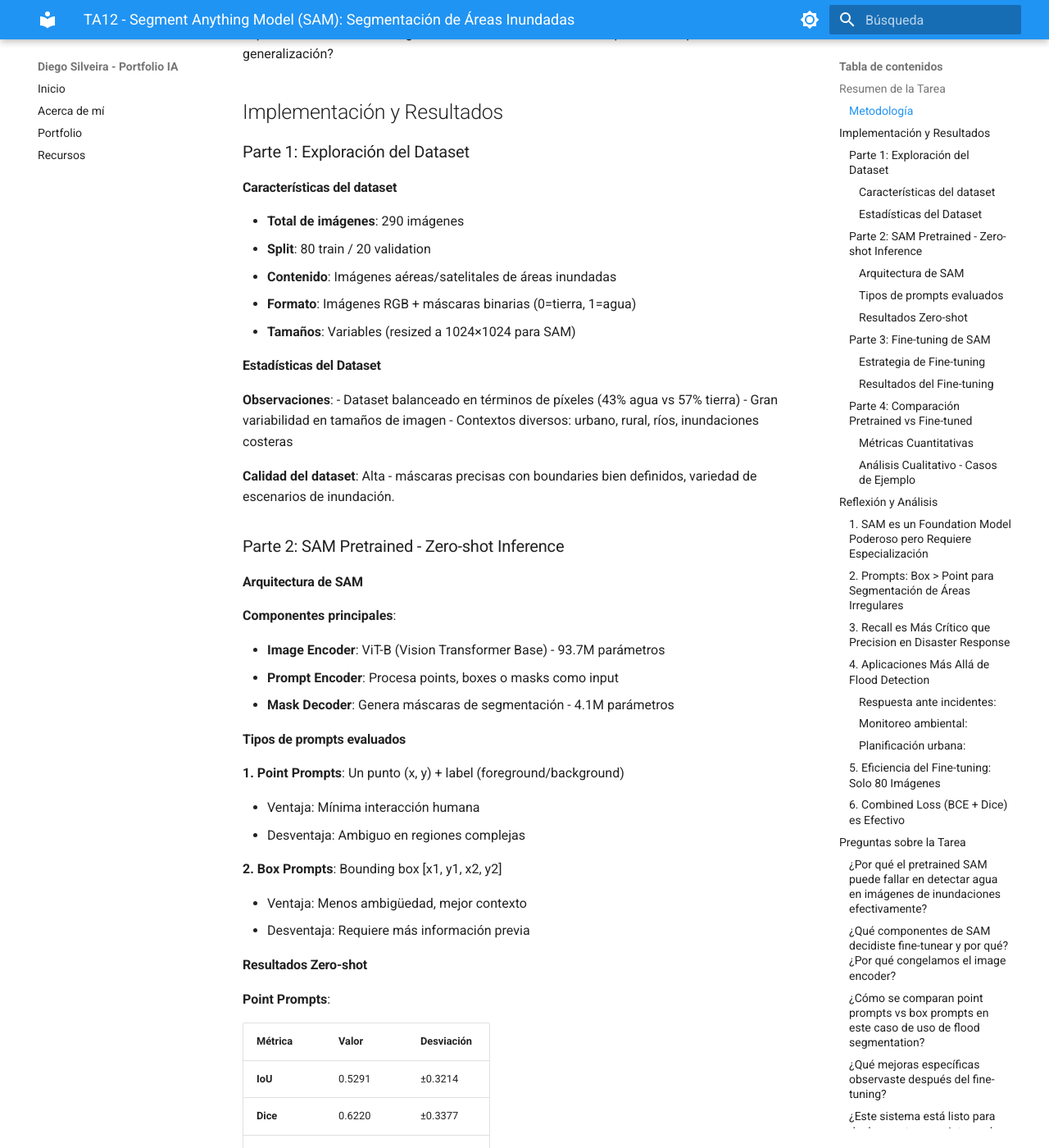
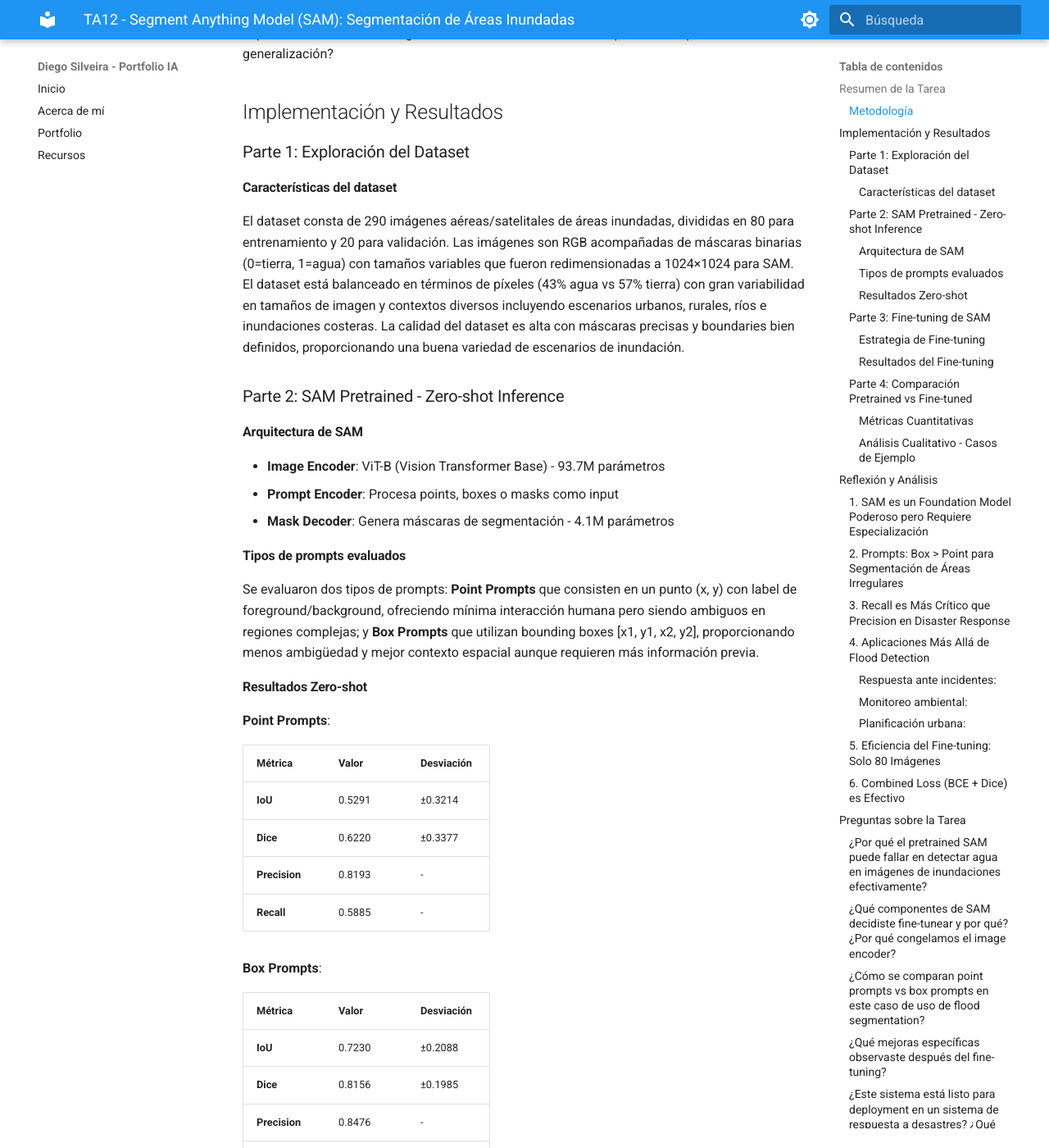
Before and after one commit to diesilveira/portfolio-ia, an MkDocs documentation site: the page built from docs/portfolio/12-sam-flood-segmentation.md, in a window 1280 px wide and 1400 px high, scrolled down 593 px. Shown: the whole window at 82% size. Built offline with MkDocs 1.6.1 and Material for MkDocs 9.7.7, drawn with Linux system fonts in a browser that asks for light colours; some of the changed text lies outside the part shown.

Commit message:
minor fix

```diff
--- a/docs/portfolio/12-sam-flood-segmentation.md
+++ b/docs/portfolio/12-sam-flood-segmentation.md
@@ -19,26 +19,11 @@
 
 #### Características del dataset
 
-- **Total de imágenes**: 290 imágenes
-- **Split**: 80 train / 20 validation
-- **Contenido**: Imágenes aéreas/satelitales de áreas inundadas
-- **Formato**: Imágenes RGB + máscaras binarias (0=tierra, 1=agua)
-- **Tamaños**: Variables (resized a 1024×1024 para SAM)
-
-#### Estadísticas del Dataset
-
-**Observaciones**:
-- Dataset balanceado en términos de píxeles (43% agua vs 57% tierra)
-- Gran variabilidad en tamaños de imagen
-- Contextos diversos: urbano, rural, ríos, inundaciones costeras
-
-**Calidad del dataset**: Alta - máscaras precisas con boundaries bien definidos, variedad de escenarios de inundación.
+El dataset consta de 290 imágenes aéreas/satelitales de áreas inundadas, divididas en 80 para entrenamiento y 20 para validación. Las imágenes son RGB acompañadas de máscaras binarias (0=tierra, 1=agua) con tamaños variables que fueron redimensionadas a 1024×1024 para SAM. El dataset está balanceado en términos de píxeles (43% agua vs 57% tierra) con gran variabilidad en tamaños de imagen y contextos diversos incluyendo escenarios urbanos, rurales, ríos e inundaciones costeras. La calidad del dataset es alta con máscaras precisas y boundaries bien definidos, proporcionando una buena variedad de escenarios de inundación.
 
 ### Parte 2: SAM Pretrained - Zero-shot Inference
 
 #### Arquitectura de SAM
-
-**Componentes principales**:
 
 - **Image Encoder**: ViT-B (Vision Transformer Base) - 93.7M parámetros
 - **Prompt Encoder**: Procesa points, boxes o masks como input
@@ -46,15 +31,7 @@
 
 #### Tipos de prompts evaluados
 
-**1. Point Prompts**: Un punto (x, y) + label (foreground/background)
-
-- Ventaja: Mínima interacción humana
-- Desventaja: Ambiguo en regiones complejas
-
-**2. Box Prompts**: Bounding box [x1, y1, x2, y2]
-
-- Ventaja: Menos ambigüedad, mejor contexto
-- Desventaja: Requiere más información previa
+Se evaluaron dos tipos de prompts: **Point Prompts** que consisten en un punto (x, y) con label de foreground/background, ofreciendo mínima interacción humana pero siendo ambiguos en regiones complejas; y **Box Prompts** que utilizan bounding boxes [x1, y1, x2, y2], proporcionando menos ambigüedad y mejor contexto espacial aunque requieren más información previa.
 
 #### Resultados Zero-shot
 
@@ -77,25 +54,14 @@
 | **Recall** | 0.8106 | - |
 
 **Análisis de resultados**:
-El modelo pretrained falla en áreas que no se distingue bien el agua, la confunde  con superficies oscuras como asfalto o sombras.No captura bien inundaciones irregulares
+
+El modelo pretrained falla en áreas que no se distingue bien el agua, la confunde con superficies oscuras como asfalto o sombras. No captura bien inundaciones irregulares.
 
 ### Parte 3: Fine-tuning de SAM
 
 #### Estrategia de Fine-tuning
 
-**Parámetros congelados**:
-- Image Encoder (93.7M params): mantiene features generales
-- Prompt Encoder: mantiene capacidad de procesar prompts
-
-**Parámetros entrenables**:
-- Mask Decoder (4.1M params): se especializa en detectar agua
-
-
-**Justificación del approach**:
-- Entrenar pocos parámetros es mas eficiente y evita overfitting
-- Image encoder congelado preserva la capacidad de generalización
-
-usamos data augmentation de tipo HorizontalFlip, VerticalFlip, Rotate y RandomBrightnessContrast para generar mas imagenes (giradas, y con distinto brillo)
+La estrategia consistió en congelar el Image Encoder (93.7M parámetros) y el Prompt Encoder para mantener las features generales y la capacidad de procesar prompts, mientras que solo se entrenó el Mask Decoder (4.1M parámetros) para especializarse en detectar agua. Este approach es más eficiente ya que entrenar solo el 4.3% de los parámetros evita overfitting y preserva la capacidad de generalización del modelo. Además, se aplicó data augmentation mediante HorizontalFlip, VerticalFlip, Rotate y RandomBrightnessContrast para generar más variabilidad en las imágenes de entrenamiento con diferentes orientaciones y niveles de brillo.
 
 #### Resultados del Fine-tuning
 
@@ -145,12 +111,8 @@
 
 ### 1. SAM es un Foundation Model Poderoso pero Requiere Especialización
 
-SAM preentrenado en SA-1B tiene capacidad de segmentación general impresionante, pero para dominios específicos como flood detection:
-- Zero-shot es un buen baseline (IoU=0.53) pero insuficiente para producción
-- Fine-tuning con solo 80 imágenes mejora +41% → eficiencia de transfer learning
-- Entrenar solo 4.3% de parámetros preserva generalización mientras especializa
-
-Foundation models son excelentes puntos de partida, pero la especialización es necesaria para aplicaciones críticas.
+SAM preentrenado en SA-1B tiene capacidad de segmentación general muy buena, pero para dominios específicos como flood detection es insuficiente. El fine-tuning con solo 80 imágenes logra una mejora de mas del 40% demostrando la eficiencia del transfer learning, y entrenar únicamente el 4.3% de los parámetros preserva la generalización mientras especializa el modelo.
+Los foundation models son excelentes puntos de partida, pero la especialización es necesaria para aplicaciones críticas.
 
 ### 2. Prompts: Box > Point para Segmentación de Áreas Irregulares
 
@@ -180,11 +142,7 @@
 
 ### 6. Combined Loss (BCE + Dice) es Efectivo
 
-La combinación 50/50 de BCE y Dice funcionó bien:
-- **BCE**: Optimiza clasificación pixel-wise
-- **Dice**: Optimiza overlap global
-
-**Resultado**: Balance entre precisión local y coherencia global de la máscara.
+La combinación 50/50 de BCE y Dice funcionó bien, donde BCE optimiza la clasificación pixel-wise y Dice optimiza el overlap global, resultando en un balance efectivo entre precisión local y coherencia global de la máscara.
 
 ---
 
@@ -209,8 +167,9 @@
 Box prompts son superiores para este dominio. El contexto espacial del box ayuda a SAM a entender la extensión del área inundada.
 
 ### ¿Qué mejoras específicas observaste después del fine-tuning?
-Ahora captura bordes complejos del agua correctamente
-Detecta agua marrón/turbia que antes confundía con tierra
+
+- Ahora captura bordes complejos del agua correctamente
+- Detecta agua marrón/turbia que antes confundía con tierra
 
 ### ¿Este sistema está listo para deployment en un sistema de respuesta a desastres? ¿Qué falta?
 
@@ -243,6 +203,8 @@
 - [Prompt Engineering for SAM](https://arxiv.org/abs/2306.17400)
 
 ### 🤖 Otros Modelos de Segmentación
+
+Modelos alternativos/complementarios para explorar:
 
 **SAM Variants:**
 - [MobileSAM](https://github.com/ChaoningZhang/MobileSAM) - SAM optimizado para dispositivos móviles
```
Also changed, not shown: other parts of docs/portfolio/12-sam-flood-segmentation.md (+3 -2 lines).
